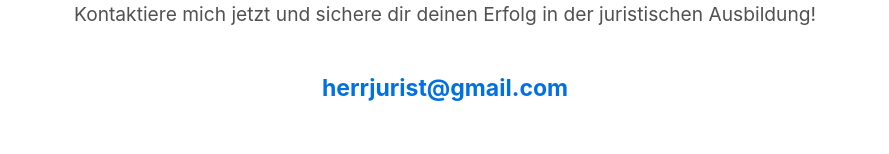
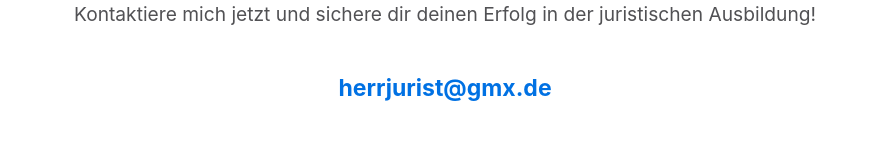
Before and after one commit to herrjurist/nachhilfe, a plain HTML site: page index.html in a window 1280 px wide. Shown: the part 2143-2297 px from the top of the page, without its empty margins (195-1084 px from the left). Drawn offline with Linux system fonts and the light colour scheme.

Commit message:
Update index.html

```diff
--- a/index.html
+++ b/index.html
@@ -165,7 +165,7 @@
             <h2>Kontaktiere mich</h2>
             <p>Kontaktiere mich jetzt und sichere dir deinen Erfolg in der juristischen Ausbildung!</p>
             <div class="contact">
-                <p><a href="mailto:herrjurist@gmail.com">herrjurist@gmail.com</a></p>
+                <p><a href="mailto:herrjurist@gmx.de">herrjurist@gmx.de</a></p>
                 <p><a href="tel:+491234567890">+49 123 456 7890</a></p>
             </div>
             <a href="javascript:void(0);" class="impressum-link" onclick="toggleImpressum()">Impressum</a>
```
